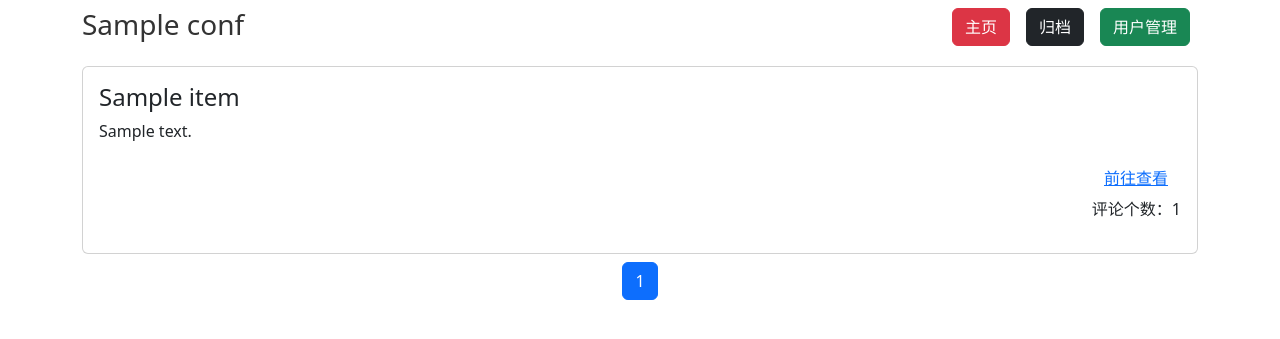
After one commit to SuperH-0630/HTalk, a Python web app: template templates/archive/list.html in a window 1280 px wide. The commit adds this page. Shown: the top 339 px of the page. Run offline with Jinja, Linux system fonts and the light colour scheme; the template is opened without the code that fills it: most values are stand-ins (such as "Sample title", 1, 10 or a date in 2020); some libraries are stand-ins or nearby versions.

Commit message:
feat: 显示归档列表

```diff
--- a/app/__init__.py
+++ b/app/__init__.py
@@ -51,6 +51,9 @@ class HTalkFlask(Flask):
         from .comment import comment
         self.register_blueprint(comment, url_prefix="/cm")
 
+        from .archive import archive
+        self.register_blueprint(archive, url_prefix="/ac")
+
     def profile_setting(self):
         if conf["DEBUG_PROFILE"]:
             self.wsgi_app = ProfilerMiddleware(self.wsgi_app, sort_by=("cumtime",))
--- /dev/null
+++ b/templates/archive/list.html
@@ -0,0 +1,57 @@
+{% extends "base.html" %}
+
+{% block title %} 主页 {% endblock %}
+
+{% block content %}
+    <div class="container text-center">
+        <div class="mt-2 text-start">
+            {% for i in items %}
+                <div class="card mt-2">
+                    <div class="card-body">
+                        <h4 class="card-title"> {{ i.name }} </h4>
+                        <p class="card-text"> {{ i.describe }} </p>
+
+                        <p class="text-end">
+                            <a class="btn btn-link" href="#"> 前往查看 </a>
+                            <br>
+                            评论个数：{{ i.comment_count }}
+                        </p>
+                    </div>
+                </div>
+            {% endfor %}
+        </div>
+
+        <ul class="pagination justify-content-center mt-2">
+            {% if pagination.has_prev %}
+                <li class="page-item">
+                    <a class="page-link" href="{{ url_for("archive.list_all_page", page=pagination.prev_num) }}"> 上一页 </a>
+                </li>
+            {% endif %}
+
+            {% for p in pagination.iter_pages(left_edge=2, left_current=2, right_current=5, right_edge=2) %}
+                {% if p %}
+                    {% if p == pagination.page %}
+                        <li class="page-item active">
+                            <a class="page-link" href="{{ url_for("archive.list_all_page", page=p) }}"> {{ p }} </a>
+                        </li>
+                    {% else %}
+                        <li class="page-item">
+                            <a class="page-link" href="{{ url_for("archive.list_all_page", page=p) }}"> {{ p }} </a>
+                        </li>
+                    {% endif %}
+                {% else %}
+                    <li class="page-item disabled">
+                        <a class="page-link" href="#">&hellip;</a>
+                    </li>
+                {% endif %}
+            {% endfor %}
+
+            {% if pagination.has_next %}
+                <li class="page-item">
+                    <a class="page-link" href="{{ url_for("archive.list_all_page", page=pagination.next_num) }}"> 下一页 </a>
+                </li>
+            {% endif %}
+        </ul>
+
+    </div>
+{% endblock %}
--- a/templates/base.html
+++ b/templates/base.html
@@ -51,7 +51,7 @@
         <div class="container mt-2">
             <a class="h3" href="/" style="text-decoration:none;color:#333;"> {{ conf["WEBSITE_TITLE"] }} </a>
             <a href="{{ url_for("auth.auth_page") }}" class="btn btn-success float-end text-white mx-2"> 用户管理 </a>
-            <a href="#" class="btn btn-dark float-end text-white mx-2"> 归档 </a>
+            <a href="{{ url_for("archive.list_all_page") }}" class="btn btn-dark float-end text-white mx-2"> 归档 </a>
             <a href="{{ url_for("base.index_page") }}" class="btn btn-danger float-end text-white mx-2"> 主页 </a>
         </div>
     {% endblock %}
```
Also changed, not shown: app/archive.py (added, +18 -0 lines), app/db.py (+49 -5 lines), main.py (+7 -1 lines).
